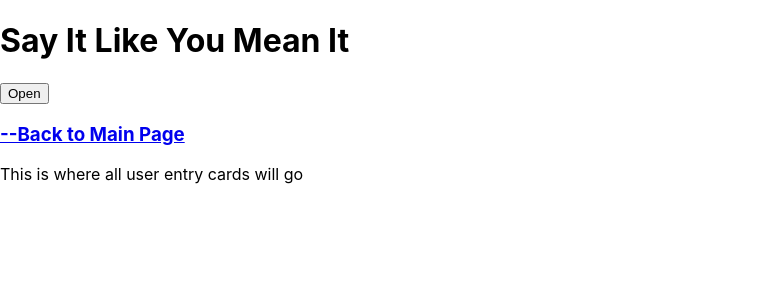
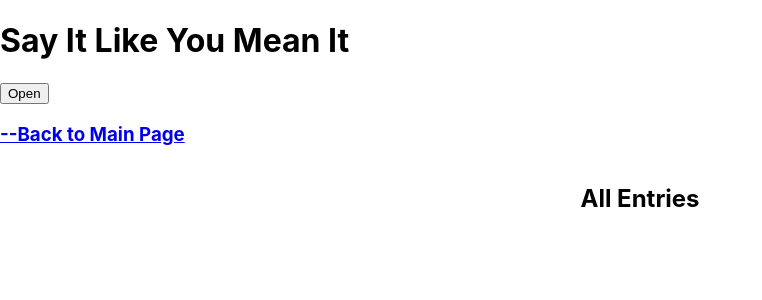
Before and after one commit to Logandv3/Say-it-like-you-mean-it, a React (Create React App) app: page /past_entries/all in a window 1280 px wide. Shown: the top 300 px of the page, without its empty margins (0-762 px from the left). Built offline with nearby package versions, Linux system fonts and the light colour scheme.

Commit message:
Add basic styling to past entries and card

```diff
--- a/src/components/Card.js
+++ b/src/components/Card.js
@@ -3,12 +3,14 @@ import { useHistory } from 'react-router-dom'
 import '../styles/Card.css'
 
 
-const Card = ({ title, id, addEntry }) => {
+const Card = ({ title, emotion, perception, id, addEntry }) => {
   let history = useHistory()
 
   return(
     <section className='entry-card' key={id} onClick={() => addEntry(id) && history.push(`/${id}`)} >
       <p>{title}</p>
+      <p>{emotion}</p>
+      <p>{perception}</p>
     </section>
   )
 }
--- a/src/components/PastEntryView.js
+++ b/src/components/PastEntryView.js
@@ -7,18 +7,22 @@ import Card from './Card'
 const PastEntryView = ({ viewType, entries, toggleEntry }) => {
 
   let displayEntries = viewType === 'all' ?
-  entries.map(entry => <Card title={entry.title} key={entry.id} id={entry.id} addEntry={toggleEntry} />) :
+  entries.map(entry => <Card title={entry.title} emotion={entry.entryAnalysis.primaryEmotion} perception={entry.entryAnalysis.perceivedAs} key={entry.id} id={entry.id} addEntry={toggleEntry} />) :
   entries.filter((entry) => {
-    return !entry.flagged ? false : <Card title={entry.title} key={entry.id} id={entry.id} />
+    return !entry.flagged ? false : <Card title={entry.title} emotion={entry.entryAnalysis.primaryEmotion} perception={entry.entryAnalysis.perceivedAs} key={entry.id} id={entry.id} />
   })
+
+  const viewTitle = viewType === 'all' ? 'All Entries' : 'Flagged Entries'
 
   return(
     <section className='past-entries-view'>
       <Link to='/'>
         <h3 className='back-to-main-link'>--Back to Main Page</h3>
       </Link>
-      <p>This is where all user entry cards will go</p>
-      <div className='entries-container'>{displayEntries}</div>
+      <section className='entries-container'>
+        <h2>{viewTitle}</h2>
+        <div className='card-container'>{displayEntries}</div>
+      </section>
     </section>
   )
 }
--- a/src/styles/Card.css
+++ b/src/styles/Card.css
@@ -0,0 +1,7 @@
+.entry-card {
+  display: flex;
+  flex-direction: column;
+  align-items: center;
+  justify-content: center;
+  border: 1px solid gold;
+}
--- a/src/styles/PastEntryView.css
+++ b/src/styles/PastEntryView.css
@@ -0,0 +1,14 @@
+.entries-container {
+  display: flex;
+  flex-direction: column;
+  justify-content: center;
+  align-items: center;
+}
+
+.card-container {
+  display: grid;
+  grid-template-columns: repeat(3, 1fr);
+  grid-gap: 1em;
+  margin: 1.5em;
+  width: 100%;
+}
```
